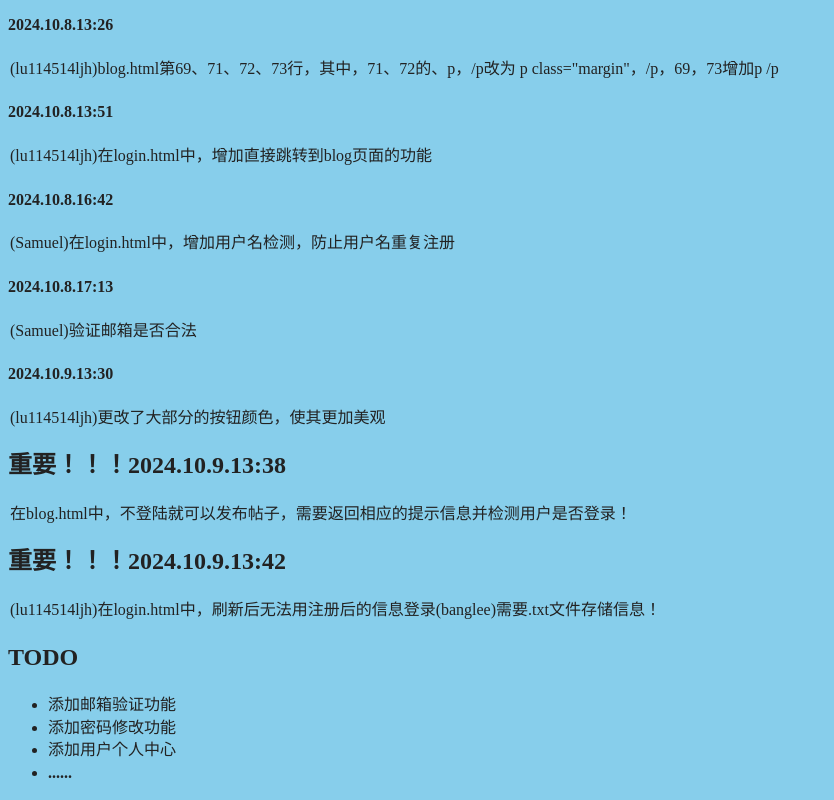
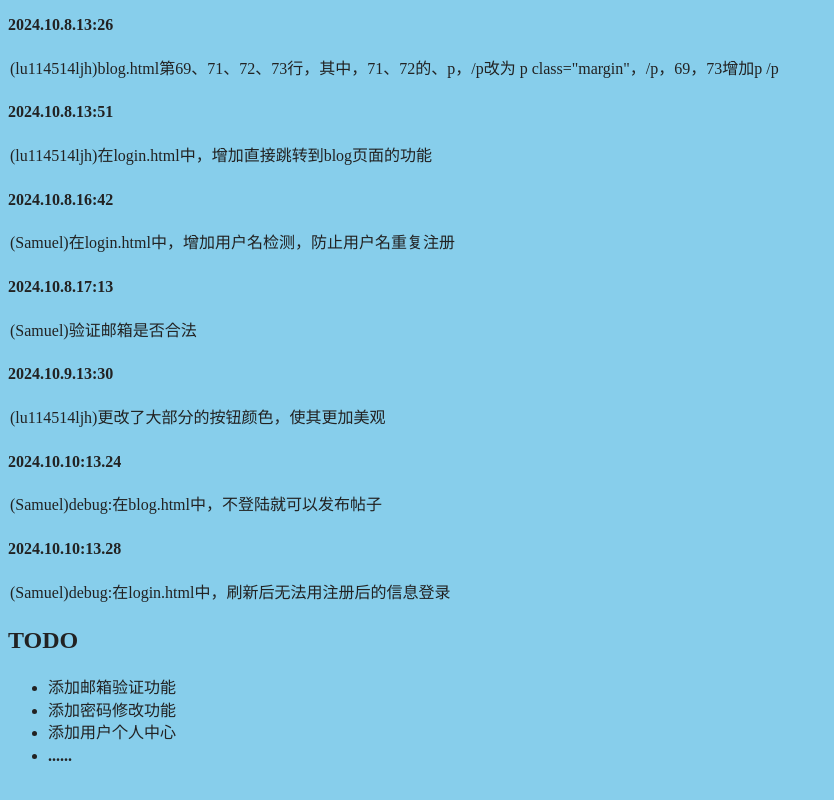
Before and after one commit to banglee13/SkyBBS, a website built with webpack: page help.html in a window 1280 px wide. Shown: the part 1238-2038 px from the top of the page, without its empty margins (0-834 px from the left). Built offline with nearby package versions, Linux system fonts and the light colour scheme.

Commit message:
上传到github(1.3)

```diff
--- a/help.html
+++ b/help.html
@@ -89,10 +89,10 @@
     <p> (Samuel)验证邮箱是否合法 </p>
     <h4>2024.10.9.13:30</h4>
     <p>(lu114514ljh)更改了大部分的按钮颜色，使其更加美观</p>
-    <h2>重要！！！2024.10.9.13:38</h2>
-    <p>在blog.html中，不登陆就可以发布帖子，需要返回相应的提示信息并检测用户是否登录！</p>
-    <h2>重要！！！2024.10.9.13:42</h2>
-    <p>(lu114514ljh)在login.html中，刷新后无法用注册后的信息登录(banglee)需要.txt文件存储信息！</p>
+    <h4>2024.10.10:13.24</h4>
+    <p>(Samuel)debug:在blog.html中，不登陆就可以发布帖子</p>
+    <h4>2024.10.10:13.28</h4>
+    <p>(Samuel)debug:在login.html中，刷新后无法用注册后的信息登录</p>
     <h2>TODO</h2>
     <ul>
         <li>添加邮箱验证功能</li>
```
